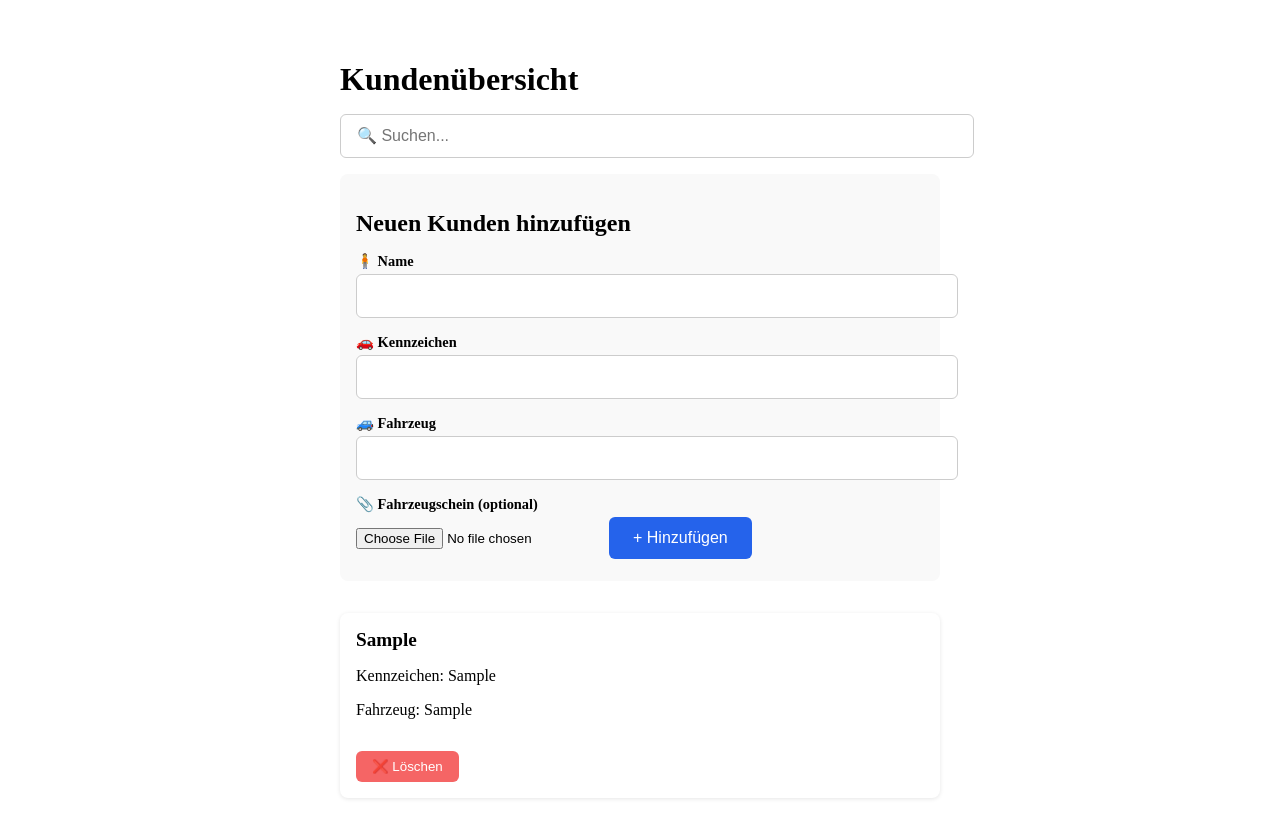
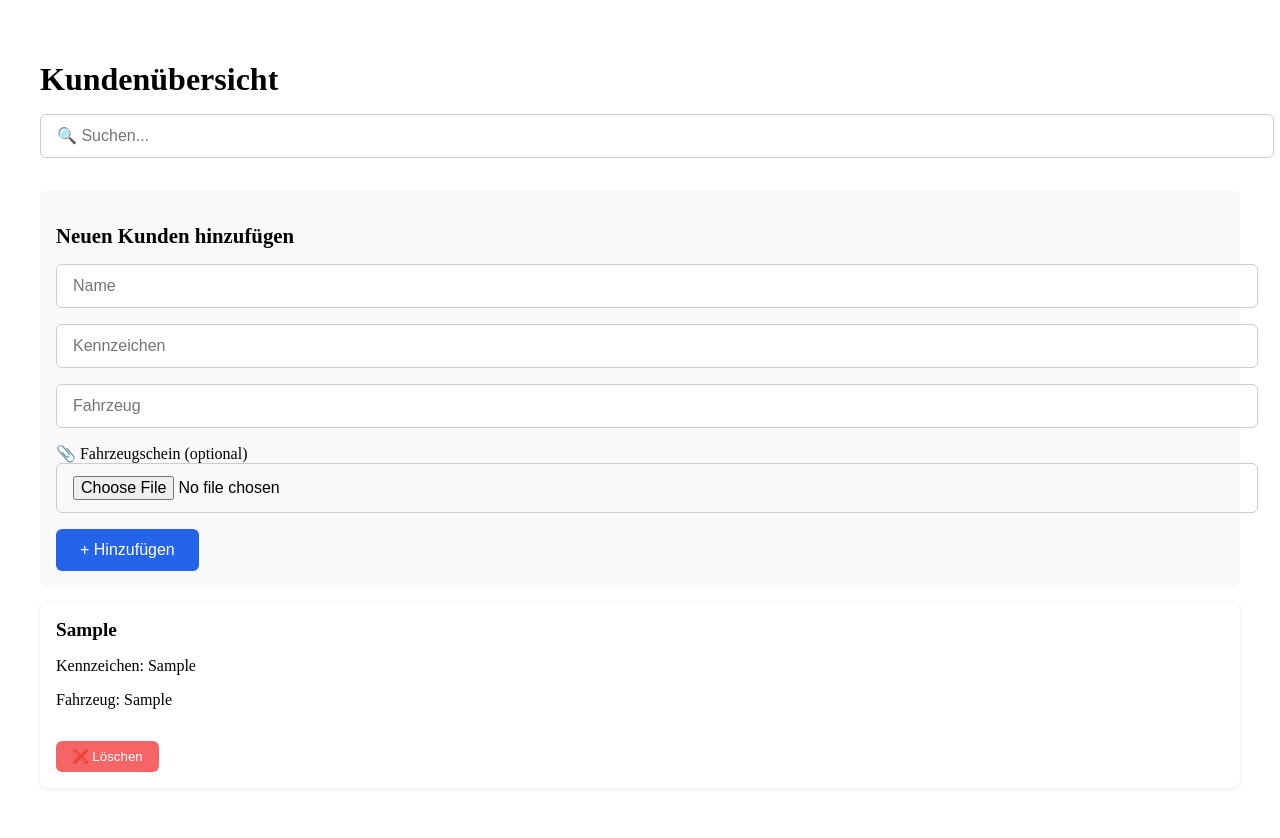
Before and after one commit to Mcan4250-creator/autopilot-crm, a Next.js app: page /kunden in a window 1280 px wide. Both pictures are taken after typing "Sample", "Sample", "Sample" into the empty fields and a click on the button "+ Hinzufügen". Shown: the top 838 px of the page. Built offline with nearby package versions, Linux system fonts and the light colour scheme.

Commit message:
Aktualisieren von kunden.js

```diff
--- a/pages/kunden.js
+++ b/pages/kunden.js
@@ -1,62 +1,55 @@
-import React, { useState } from "react";
 
-export default function Kunden() { const [customers, setCustomers] = useState([]); const [searchTerm, setSearchTerm] = useState(""); const [name, setName] = useState(""); const [license, setLicense] = useState(""); const [car, setCar] = useState(""); const [image, setImage] = useState(null);
+import { useState } from "react";
 
-const handleAddCustomer = () => { if (!name || !license || !car) return;
+export default function Kunden() { const [customers, setCustomers] = useState([]); const [search, setSearch] = useState(""); const [name, setName] = useState(""); const [license, setLicense] = useState(""); const [car, setCar] = useState(""); const [image, setImage] = useState(null);
 
-const newCustomer = {
-  name,
-  license,
-  car,
-  image: image ? URL.createObjectURL(image) : null,
-};
+const handleAddCustomer = () => { if (!name || !license || !car) return; const newCustomer = { name, license, car, image: image ? URL.createObjectURL(image) : null }; setCustomers([...customers, newCustomer]); setName(""); setLicense(""); setCar(""); setImage(null); };
 
-setCustomers([...customers, newCustomer]);
-setName("");
-setLicense("");
-setCar("");
-setImage(null);
-
-};
+const handleFileChange = (e) => { setImage(e.target.files[0]); };
 
 const handleDeleteCustomer = (index) => { const updated = [...customers]; updated.splice(index, 1); setCustomers(updated); };
 
-const filteredCustomers = customers.filter((c) => c.name.toLowerCase().includes(searchTerm.toLowerCase()) );
+const filteredCustomers = customers.filter((c) => c.name.toLowerCase().includes(search.toLowerCase()) || c.license.toLowerCase().includes(search.toLowerCase()) || c.car.toLowerCase().includes(search.toLowerCase()) );
 
-const inputStyle = { display: "block", width: "100%", padding: "0.75rem 1rem", marginBottom: "1rem", fontSize: "1rem", border: "1px solid #ccc", borderRadius: "6px", };
-
-const labelStyle = { fontSize: "0.9rem", marginBottom: "0.25rem", display: "block", fontWeight: "bold", };
-
-const buttonStyle = { backgroundColor: "#2563eb", color: "#fff", border: "none", padding: "0.75rem 1.5rem", borderRadius: "6px", fontSize: "1rem", cursor: "pointer", };
-
-return ( <div style={{ padding: "2rem", maxWidth: "600px", margin: "0 auto" }}> <h1 style={{ fontSize: "2rem", marginBottom: "1rem" }}>Kundenübersicht</h1>
+return ( <div style={{ padding: "2rem" }}> <h1 style={{ fontSize: "2rem", fontWeight: "bold", marginBottom: "1rem" }}>Kundenübersicht</h1>
 
 <input
     type="text"
     placeholder="🔍 Suchen..."
-    value={searchTerm}
-    onChange={(e) => setSearchTerm(e.target.value)}
+    value={search}
+    onChange={(e) => setSearch(e.target.value)}
     style={inputStyle}
   />
 
-  <div style={{ backgroundColor: "#f9f9f9", padding: "1rem", borderRadius: "8px", marginBottom: "2rem" }}>
-    <h2 style={{ marginBottom: "1rem" }}>Neuen Kunden hinzufügen</h2>
+  <div style={formContainer}>
+    <h2 style={{ fontSize: "1.3rem", fontWeight: "bold", marginBottom: "1rem" }}>Neuen Kunden hinzufügen</h2>
 
-    <label style={labelStyle}>🧍 Name</label>
-    <input style={inputStyle} value={name} onChange={(e) => setName(e.target.value)} />
+    <input
+      type="text"
+      placeholder="Name"
+      value={name}
+      onChange={(e) => setName(e.target.value)}
+      style={inputStyle}
+    />
 
-    <label style={labelStyle}>🚗 Kennzeichen</label>
-    <input style={inputStyle} value={license} onChange={(e) => setLicense(e.target.value)} />
+    <input
+      type="text"
+      placeholder="Kennzeichen"
+      value={license}
+      onChange={(e) => setLicense(e.target.value)}
+      style={inputStyle}
+    />
 
-    <label style={labelStyle}>🚙 Fahrzeug</label>
-    <input style={inputStyle} value={car} onChange={(e) => setCar(e.target.value)} />
+    <input
+      type="text"
+      placeholder="Fahrzeug"
+      value={car}
+      onChange={(e) => setCar(e.target.value)}
+      style={inputStyle}
+    />
 
-    <label style={labelStyle}>📎 Fahrzeugschein (optional)</label>
-    <input
-      type="file"
-      onChange={(e) => setImage(e.target.files[0])}
-      style={{ marginBottom: "1rem" }}
-    />
+    <label style={{ fontWeight: "500", marginBottom: "0.5rem" }}>📎 Fahrzeugschein (optional)</label>
+    <input type="file" onChange={handleFileChange} style={inputStyle} />
 
     <button onClick={handleAddCustomer} style={buttonStyle}>+ Hinzufügen</button>
   </div>
@@ -69,7 +62,7 @@ return ( <div style={{ padding: "2rem", maxWidth: "600px", margin: "0 auto" }}>
         padding: "1rem",
         borderRadius: "8px",
         boxShadow: "0 1px 4px rgba(0,0,0,0.1)",
-        marginBottom: "1rem",
+        marginTop: "1rem",
       }}
     >
       <strong style={{ fontSize: "1.2rem" }}>{c.name}</strong>
@@ -86,6 +79,7 @@ return ( <div style={{ padding: "2rem", maxWidth: "600px", margin: "0 auto" }}>
           }}
         />
       )}
+
       <button
         onClick={() => handleDeleteCustomer(index)}
         style={{
@@ -105,3 +99,9 @@ return ( <div style={{ padding: "2rem", maxWidth: "600px", margin: "0 auto" }}>
 </div>
 
 ); }
+
+const inputStyle = { display: "block", width: "100%", padding: "0.75rem 1rem", marginBottom: "1rem", fontSize: "1rem", border: "1px solid #ccc", borderRadius: "6px", };
+
+const buttonStyle = { backgroundColor: "#2563eb", color: "#fff", border: "none", padding: "0.75rem 1.5rem", borderRadius: "6px", fontSize: "1rem", cursor: "pointer", };
+
+const formContainer = { backgroundColor: "#f9f9f9", padding: "1rem", borderRadius: "8px", marginTop: "2rem", };
```
